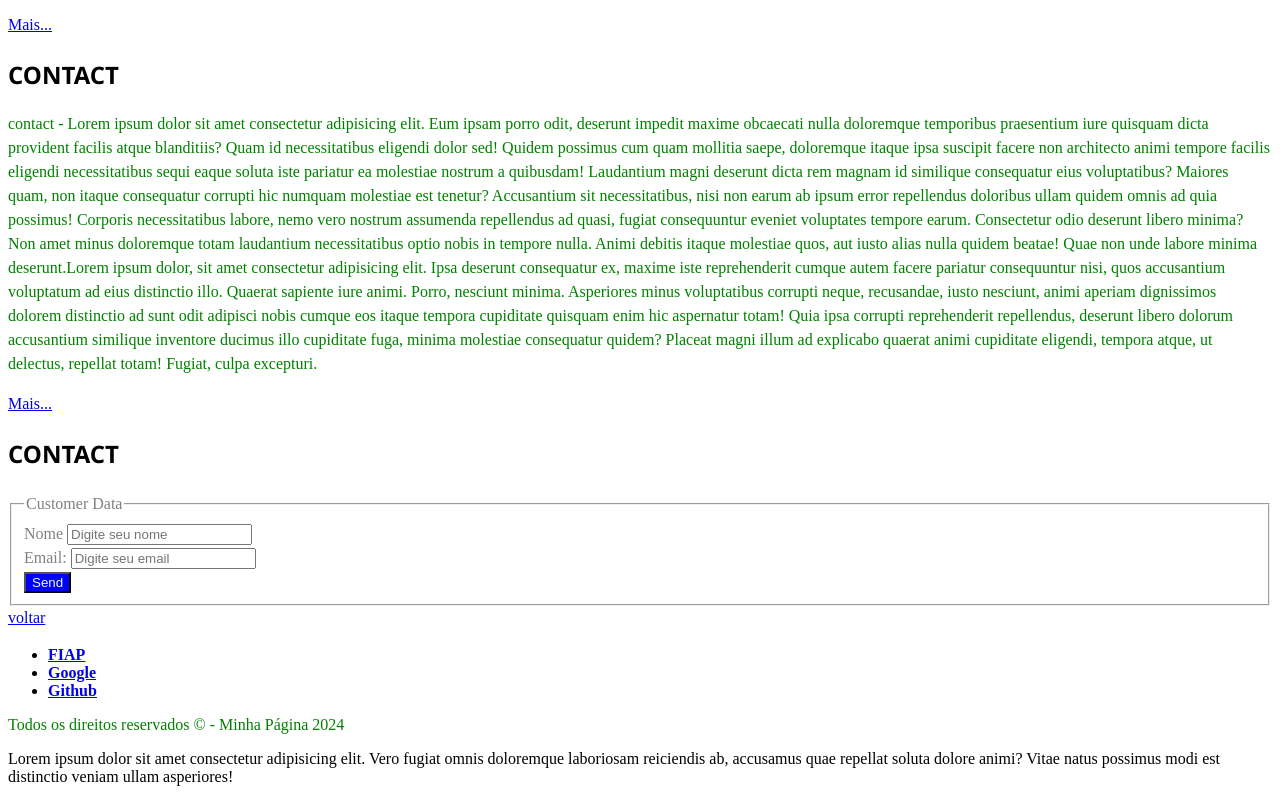
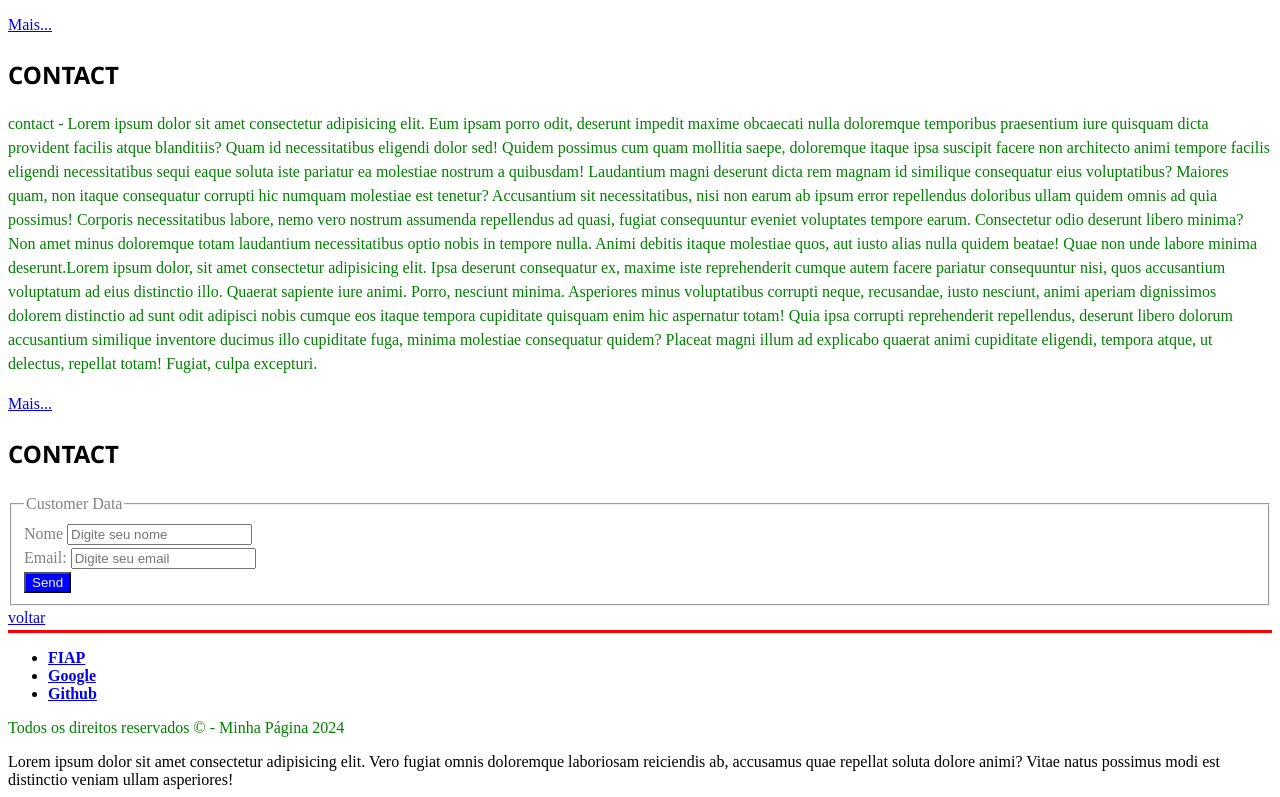
Before and after one commit to GiovanaVConti/projeto-inicial-PG, a plain HTML site: page index.html in a window 1280 px wide. Shown: the part 565-1362 px from the top of the page. Drawn offline with Linux system fonts and the light colour scheme.

Commit message:
Linha vermelha

```diff
--- a/css/style.css
+++ b/css/style.css
@@ -23,7 +23,7 @@ button {
     color: aliceblue;
 }
 footer {
-    border-top: 2px red;
+    border-top: solid red;
 }
 header {
 
```
